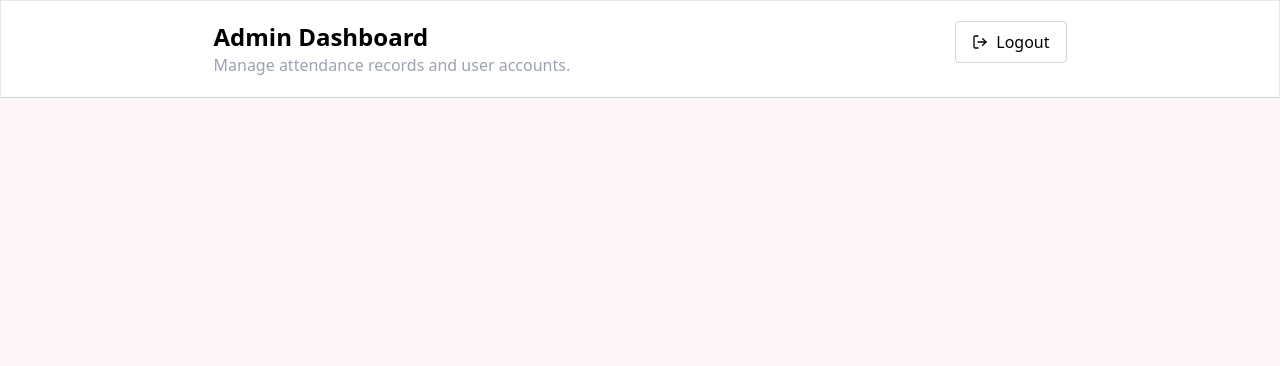
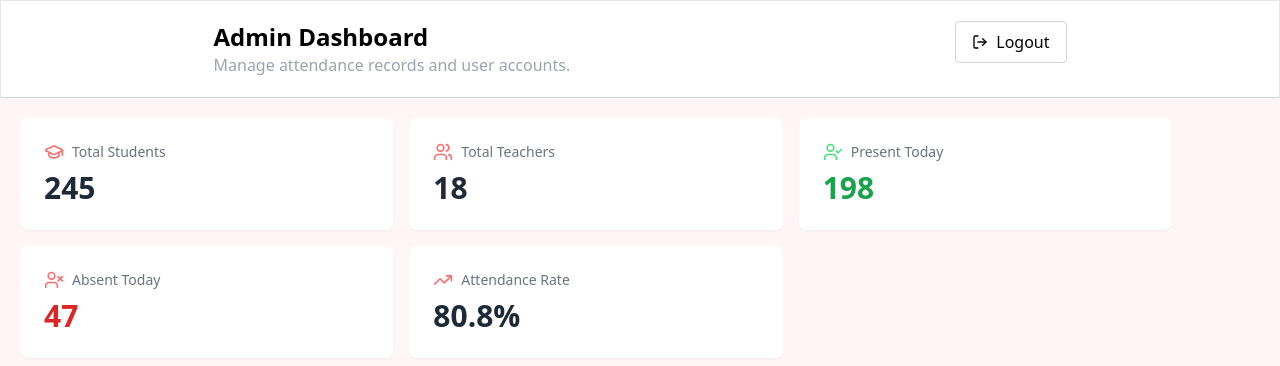
Before and after one commit to Ved-sketch/Online-Attendance-System, a React app in the folder Online-Attendance-System/frontend/: page /Admin/dashboard in a window 1280 px wide. Shown: the top 366 px of the page. Built offline with nearby package versions, Linux system fonts and the light colour scheme; the HTML template or start-up script is replaced by a standard one.

Commit message:
Added the cards.

```diff
--- a/Online-Attendance-System/frontend/src/Pages/AdminDashboard.jsx
+++ b/Online-Attendance-System/frontend/src/Pages/AdminDashboard.jsx
@@ -1,8 +1,46 @@
-import React from 'react'
+import React, { useState, useEffect } from 'react'
 import { Link } from 'react-router-dom'
-import { LogOut } from 'lucide-react'
+import { LogOut, GraduationCap, Users, UserCheck, UserX, TrendingUp } from 'lucide-react'
 
 const AdminDashboard = () => {
+    // State to hold stats data - will be fetched from backend
+    const [stats, setStats] = useState({
+        totalStudents: 0,
+        totalTeachers: 0,
+        presentToday: 0,
+        absentToday: 0,
+        attendanceRate: 0
+    });
+
+    useEffect(() => {
+        // API call structure:
+        // const fetchStats = async () => {
+        //     try {
+        //         const response = await fetch('YOUR_BACKEND_API/admin/stats');
+        //         const data = await response.json();
+        //         setStats({
+        //             totalStudents: data.totalStudents,
+        //             totalTeachers: data.totalTeachers,
+        //             presentToday: data.presentToday,
+        //             absentToday: data.absentToday,
+        //             attendanceRate: data.attendanceRate
+        //         });
+        //     } catch (error) {
+        //         console.error('Error fetching stats:', error);
+        //     }
+        // };
+        // fetchStats();
+
+        // Dummy data for development
+        setStats({
+            totalStudents: 245,
+            totalTeachers: 18,
+            presentToday: 198,
+            absentToday: 47,
+            attendanceRate: 80.8
+        });
+    }, []);
+
     return (
         <div className='h-screen flex flex-col'>
             <div>
@@ -23,7 +61,53 @@ return (
                 </div>
             </div>
             <div className='p-5 bg-[#FEF6F6] flex-1'>
+                {/* Stats Grid */}
+                <div className='grid grid-cols-1 md:grid-cols-2 lg:grid-cols-3 gap-4 max-w-6xl'>
+                    {/* Total Students Card */}
+                    <div className='bg-white rounded-lg p-6 shadow-sm'>
+                        <div className='flex items-center gap-2 text-gray-500 mb-2'>
+                            <GraduationCap size={20} className='text-red-400' />
+                            <span className='text-sm'>Total Students</span>
+                        </div>
+                        <div className='text-3xl font-bold text-gray-800'>{stats.totalStudents}</div>
+                    </div>
 
+                    {/* Total Teachers Card */}
+                    <div className='bg-white rounded-lg p-6 shadow-sm'>
+                        <div className='flex items-center gap-2 text-gray-500 mb-2'>
+                            <Users size={20} className='text-red-400' />
+                            <span className='text-sm'>Total Teachers</span>
+                        </div>
+                        <div className='text-3xl font-bold text-gray-800'>{stats.totalTeachers}</div>
+                    </div>
+
+                    {/* Present Today Card */}
+                    <div className='bg-white rounded-lg p-6 shadow-sm'>
+                        <div className='flex items-center gap-2 text-gray-500 mb-2'>
+                            <UserCheck size={20} className='text-green-400' />
+                            <span className='text-sm'>Present Today</span>
+                        </div>
+                        <div className='text-3xl font-bold text-green-600'>{stats.presentToday}</div>
+                    </div>
+
+                    {/* Absent Today Card */}
+                    <div className='bg-white rounded-lg p-6 shadow-sm'>
+                        <div className='flex items-center gap-2 text-gray-500 mb-2'>
+                            <UserX size={20} className='text-red-400' />
+                            <span className='text-sm'>Absent Today</span>
+                        </div>
+                        <div className='text-3xl font-bold text-red-600'>{stats.absentToday}</div>
+                    </div>
+
+                    {/* Attendance Rate Card */}
+                    <div className='bg-white rounded-lg p-6 shadow-sm'>
+                        <div className='flex items-center gap-2 text-gray-500 mb-2'>
+                            <TrendingUp size={20} className='text-red-400' />
+                            <span className='text-sm'>Attendance Rate</span>
+                        </div>
+                        <div className='text-3xl font-bold text-gray-800'>{stats.attendanceRate}%</div>
+                    </div>
+                </div>
             </div>
         </div>
     )
```
Lines whose indentation alone changed are shown as unchanged.
